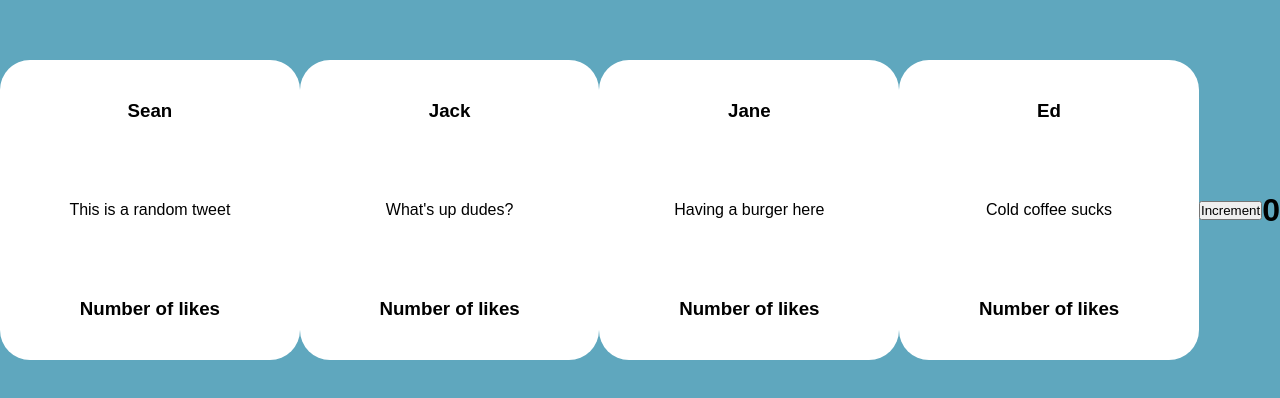
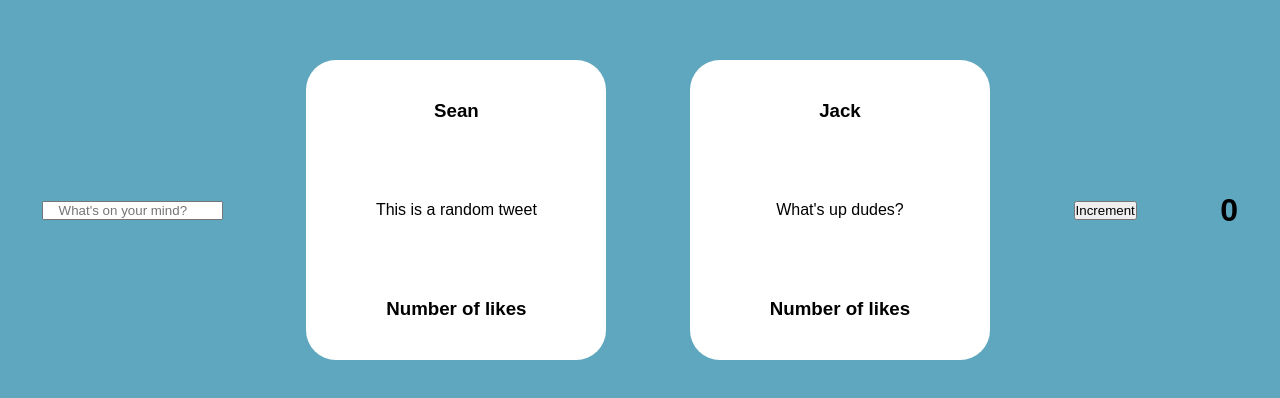
Before and after one commit to dragon-3/connect-app, a React (Create React App) app: page / in a window 1280 px wide. Shown: the part 190-588 px from the top of the page. Built offline with nearby package versions, Linux system fonts and the light colour scheme.

Commit message:
Created a Serach Bar component

```diff
--- a/src/App.js
+++ b/src/App.js
@@ -2,6 +2,7 @@ import React, { Component, useState } from 'react';
 import logo from './logo.svg';
 import './App.css';
 import Tweet from "./Tweet";
+import SearchBar from "./SearchBar";
 
 function App() {
 
@@ -14,11 +15,9 @@ function App() {
 
   return (
     <div className="app">
+      <SearchBar />
       <Tweet name="Sean" message="This is a random tweet"/>
       <Tweet name="Jack" message="What's up dudes?"/>
-      <Tweet name="Jane" message="Having a burger here"/>
-      <Tweet name="Ed" message="Cold coffee sucks"/>
-
       <button onClick={increment}>Increment</button>
       <h1>{count}</h1>
       </div>
--- /dev/null
+++ b/src/SearchBar.js
@@ -0,0 +1,16 @@
+import React from 'react';
+
+function SearchBar(props) {
+    return(
+        <div className="search-box">
+            <div className="search-bar">
+                <form action="/action_page.php">
+                <label for="fname"></label>
+                    <input type="text" id="fname" name="fname" placeholder="    What's on your mind?"></input>
+                </form>
+            </div>
+        </div>
+    )
+}
+
+export default SearchBar;
```
